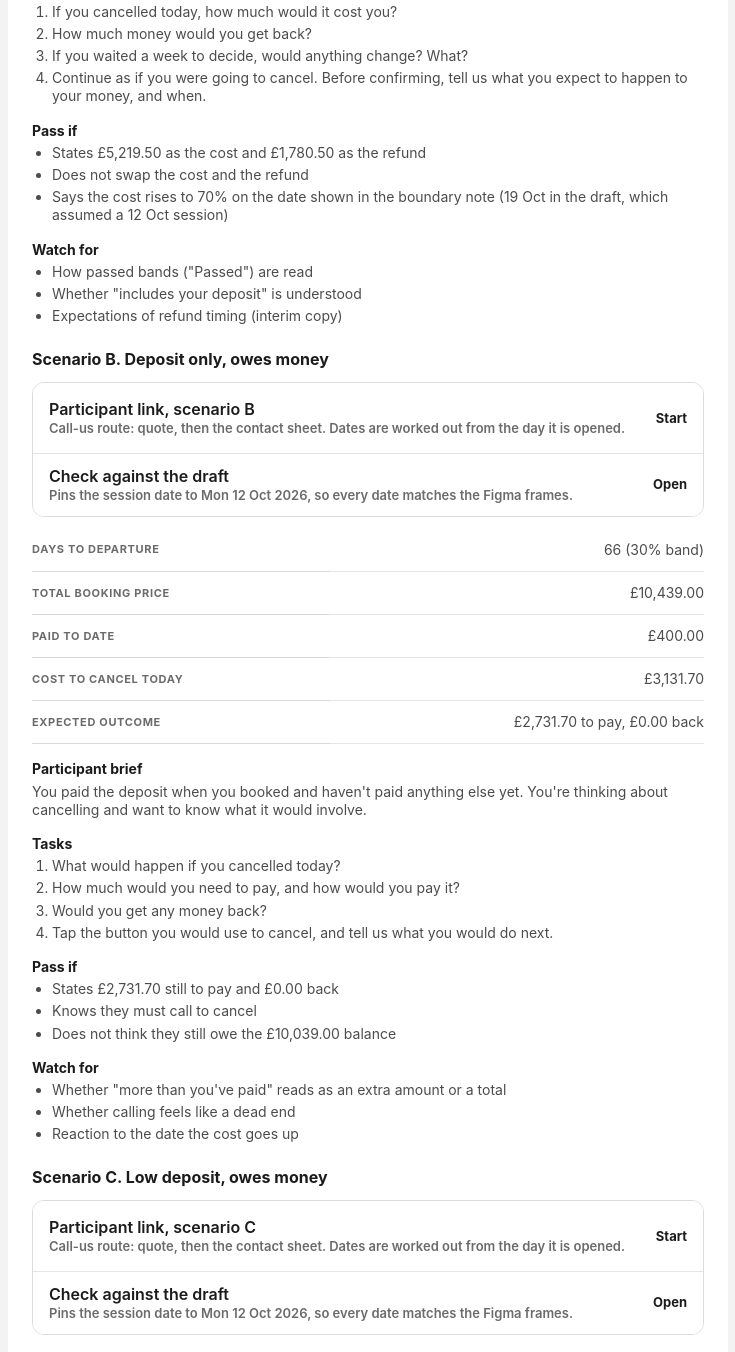
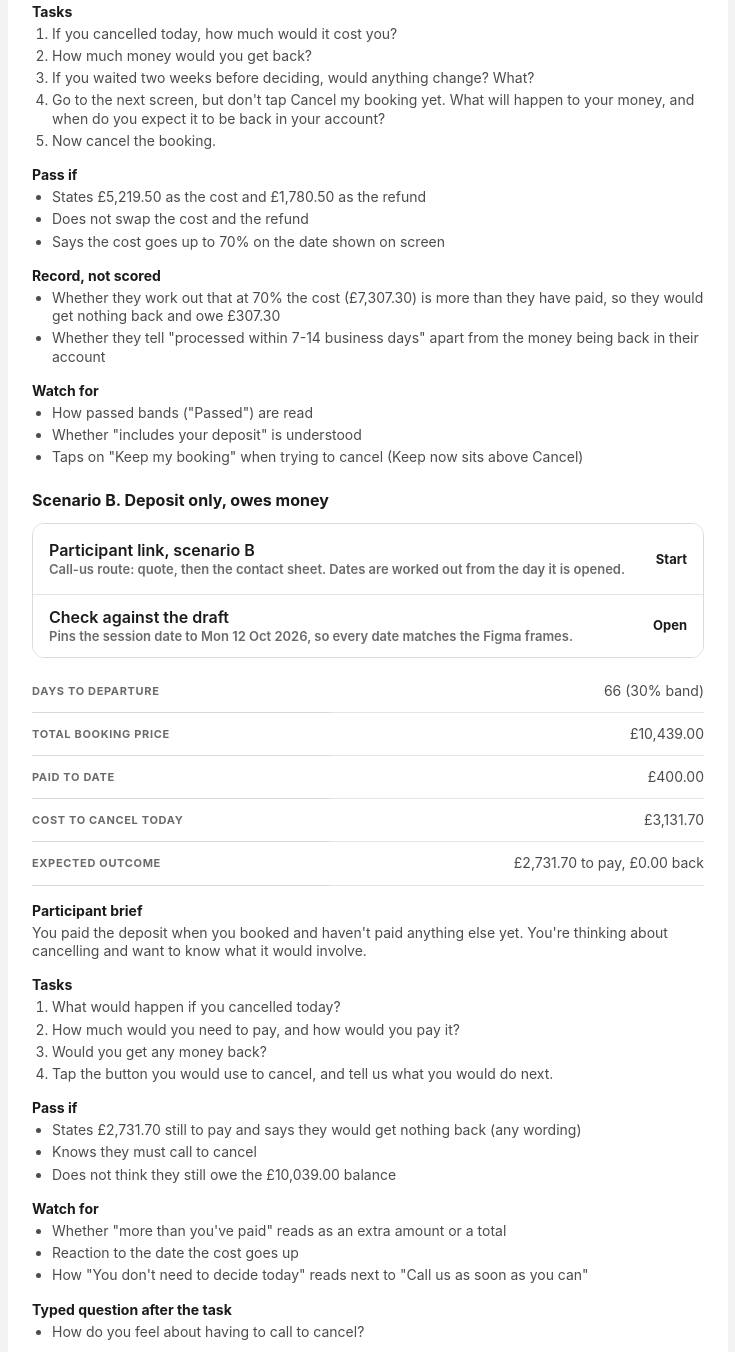
Before and after one commit to Matthew-Durant/Testing, a plain HTML site: page cancellation-validation-round_v1/index.html in a window 1280 px wide. Shown: the part 1128-2480 px from the top of the page, without its empty margins (272-1007 px from the left). Drawn offline with Linux system fonts and the light colour scheme.

Commit message:
Moderator index: tasks and pass criteria agreed on 20 Nov
A: task 3 asks about two weeks (one week lands on the boundary day); task 4
stops before Cancel and asks when the money is back in the account; new task 5.
A records the 70% owe-money outcome and processed-vs-received, unscored.
B, C: pass on saying they get nothing back (Refund row stays out); typed
question on having to call; C watch-for updated; B watch-for on the
"don't need to decide today" vs "call as soon as you can" pairing.
D: tasks 3 to 5 reworded with a stop point; pass accepts deposit with or
without extras and checks for double counting; the obsolete "fee is £0"
criterion is retired. All: note use of "Cancellation explained";
Keep mis-taps watched on A and D.

Co-Authored-By: Claude Opus 5.5 <noreply@anthropic.com>
Claude-Session: https://claude.ai/code/session_01WErZ4kGAsp6z58Fvb9N5UR

```diff
--- a/cancellation-validation-round_v1/index.html
+++ b/cancellation-validation-round_v1/index.html
@@ -27,6 +27,7 @@
     <li>Four scenarios (A to D), one booking each</li>
     <li>Rotate scenario order across participants to reduce learning effects</li>
     <li>Ask an ease rating after each scenario, but do not use it as the pass measure</li>
+    <li>In every scenario, note whether the participant opens "Cancellation explained", and which item</li>
   </ul>
 
   <h2>Pass mark</h2>
@@ -81,20 +82,26 @@
   <ol class="lo-index-list is-numbered">
         <li>If you cancelled today, how much would it cost you?</li>
         <li>How much money would you get back?</li>
-        <li>If you waited a week to decide, would anything change? What?</li>
-        <li>Continue as if you were going to cancel. Before confirming, tell us what you expect to happen to your money, and when.</li>
+        <li>If you waited two weeks before deciding, would anything change? What?</li>
+        <li>Go to the next screen, but don't tap Cancel my booking yet. What will happen to your money, and when do you expect it to be back in your account?</li>
+        <li>Now cancel the booking.</li>
   </ol>
   <h3>Pass if</h3>
   <ul class="lo-index-list">
         <li>States £5,219.50 as the cost and £1,780.50 as the refund</li>
         <li>Does not swap the cost and the refund</li>
-        <li>Says the cost rises to 70% on the date shown in the boundary note (19 Oct in the draft, which assumed a 12 Oct session)</li>
+        <li>Says the cost goes up to 70% on the date shown on screen</li>
+  </ul>
+  <h3>Record, not scored</h3>
+  <ul class="lo-index-list">
+        <li>Whether they work out that at 70% the cost (&pound;7,307.30) is more than they have paid, so they would get nothing back and owe &pound;307.30</li>
+        <li>Whether they tell "processed within 7-14 business days" apart from the money being back in their account</li>
   </ul>
   <h3>Watch for</h3>
   <ul class="lo-index-list">
         <li>How passed bands ("Passed") are read</li>
         <li>Whether "includes your deposit" is understood</li>
-        <li>Expectations of refund timing (interim copy)</li>
+        <li>Taps on "Keep my booking" when trying to cancel (Keep now sits above Cancel)</li>
   </ul>
 
   <h2 id="scenario-b">Scenario B. Deposit only, owes money</h2>
@@ -135,15 +142,19 @@
   </ol>
   <h3>Pass if</h3>
   <ul class="lo-index-list">
-        <li>States £2,731.70 still to pay and £0.00 back</li>
+        <li>States £2,731.70 still to pay and says they would get nothing back (any wording)</li>
         <li>Knows they must call to cancel</li>
         <li>Does not think they still owe the £10,039.00 balance</li>
   </ul>
   <h3>Watch for</h3>
   <ul class="lo-index-list">
         <li>Whether "more than you've paid" reads as an extra amount or a total</li>
-        <li>Whether calling feels like a dead end</li>
         <li>Reaction to the date the cost goes up</li>
+        <li>How "You don't need to decide today" reads next to "Call us as soon as you can"</li>
+  </ul>
+  <h3>Typed question after the task</h3>
+  <ul class="lo-index-list">
+        <li>How do you feel about having to call to cancel?</li>
   </ul>
 
   <h2 id="scenario-c">Scenario C. Low deposit, owes money</h2>
@@ -184,14 +195,18 @@
   </ol>
   <h3>Pass if</h3>
   <ul class="lo-index-list">
-        <li>States £100.00 still to pay and £0.00 back</li>
+        <li>States £100.00 still to pay and says they would get nothing back (any wording)</li>
         <li>Knows they must call to cancel</li>
         <li>Does not expect a refund of the £3,700.00 balance (September misreading)</li>
   </ul>
   <h3>Watch for</h3>
   <ul class="lo-index-list">
         <li>£300 paid vs £400 cost: is the gap clear without calculation?</li>
-        <li>Whether "Refund £0.00" is noticed</li>
+        <li>Whether anyone expects money back</li>
+  </ul>
+  <h3>Typed question after the task</h3>
+  <ul class="lo-index-list">
+        <li>How do you feel about having to call to cancel?</li>
   </ul>
 
   <h2 id="scenario-d">Scenario D. Paid in full, refund</h2>
@@ -227,25 +242,27 @@
   <ol class="lo-index-list is-numbered">
         <li>If you cancelled today, how much would it cost you?</li>
         <li>How much money would you get back?</li>
-        <li>Continue as if you were going to cancel. Where does the difference between what you paid and what you get back go?</li>
-        <li>When would you expect to see the money?</li>
+        <li>Go to the next screen, but don't tap Cancel my booking yet. Why wouldn't you get back everything you've paid?</li>
+        <li>When do you expect the money to be back in your account?</li>
+        <li>Now cancel the booking.</li>
   </ol>
   <h3>Pass if</h3>
   <ul class="lo-index-list">
         <li>States £400.00 as the cost and £10,039.00 as the refund</li>
-        <li>Explains the £400.00 as the deposit and any non-refundable extras</li>
-        <li>Does not ask why a fee is £0 (the September contradiction)</li>
+        <li>Explains the £400.00 as the deposit, with or without extras ("a fee" with no mention of the deposit is partial)</li>
+        <li>Does not count the deposit twice, for example "&pound;400 to cancel plus I lose my deposit"</li>
   </ul>
   <h3>Watch for</h3>
   <ul class="lo-index-list">
         <li>"Cost to cancel" vs the report's "deposit retained" wording</li>
         <li>Expectations of refund timing (interim copy)</li>
+        <li>Taps on "Keep my booking" when trying to cancel (Keep now sits above Cancel)</li>
   </ul>
 
   <h2>Open items carried over from the draft</h2>
   <ul class="lo-index-list">
     <li>Passed bands (A, B): shown receded with the word "Passed". This state is still not in the master file ("Getting ready for DOR"), which only draws the loss-of-deposit band as current.</li>
-    <li>The master file has removed the "Refund &pound;0.00" row from the owes-money quote card. Scenario C still lists "Whether Refund &pound;0.00 is noticed" as a watch-for, and B and C still ask participants to state "&pound;0.00 back". Nothing on screen now says that, so decide whether the row comes back or the criteria change.</li>
+    <li>Decided 20 Nov: no "Refund &pound;0.00" row when the customer has to pay to cancel (B, C), as in the master. B and C pass on saying they would get nothing back, in any wording. If any participant expects money back, revisit the row: it was the September fix for the low-deposit misreading (RQ6).</li>
     <li>Owing money outside a Low Deposit Offer (B): reuses the low-deposit layout, with the new reason line "The cost of cancelling has gone up as your departure gets closer."</li>
     <li>Refund timing (A, D): uses the interim "7-14 business days" line, which the analytics flag as a problem. The tasks capture what participants expect.</li>
     <li>"Still to pay" and the amounts owed depend on the answer on front-end calculation.</li>
```
